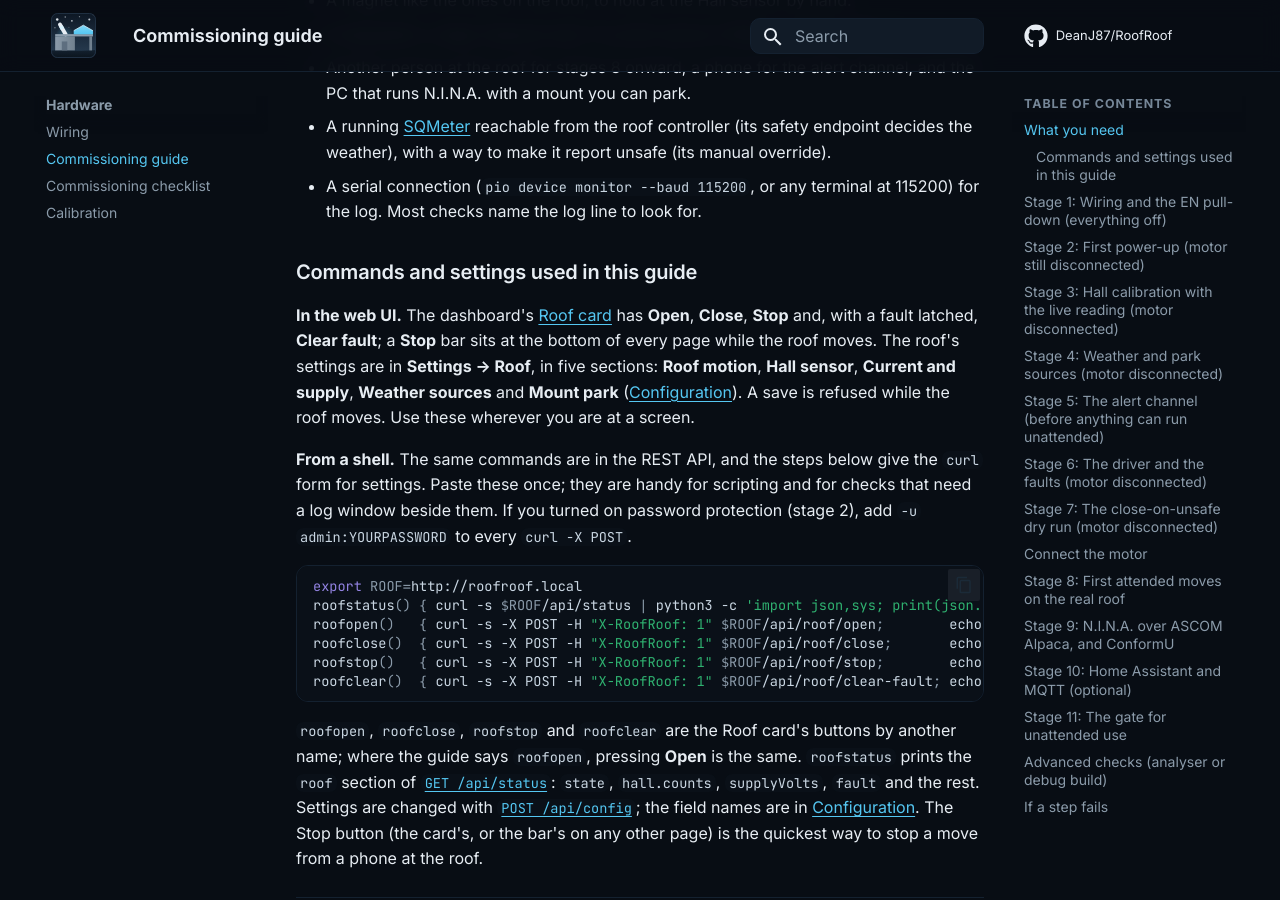
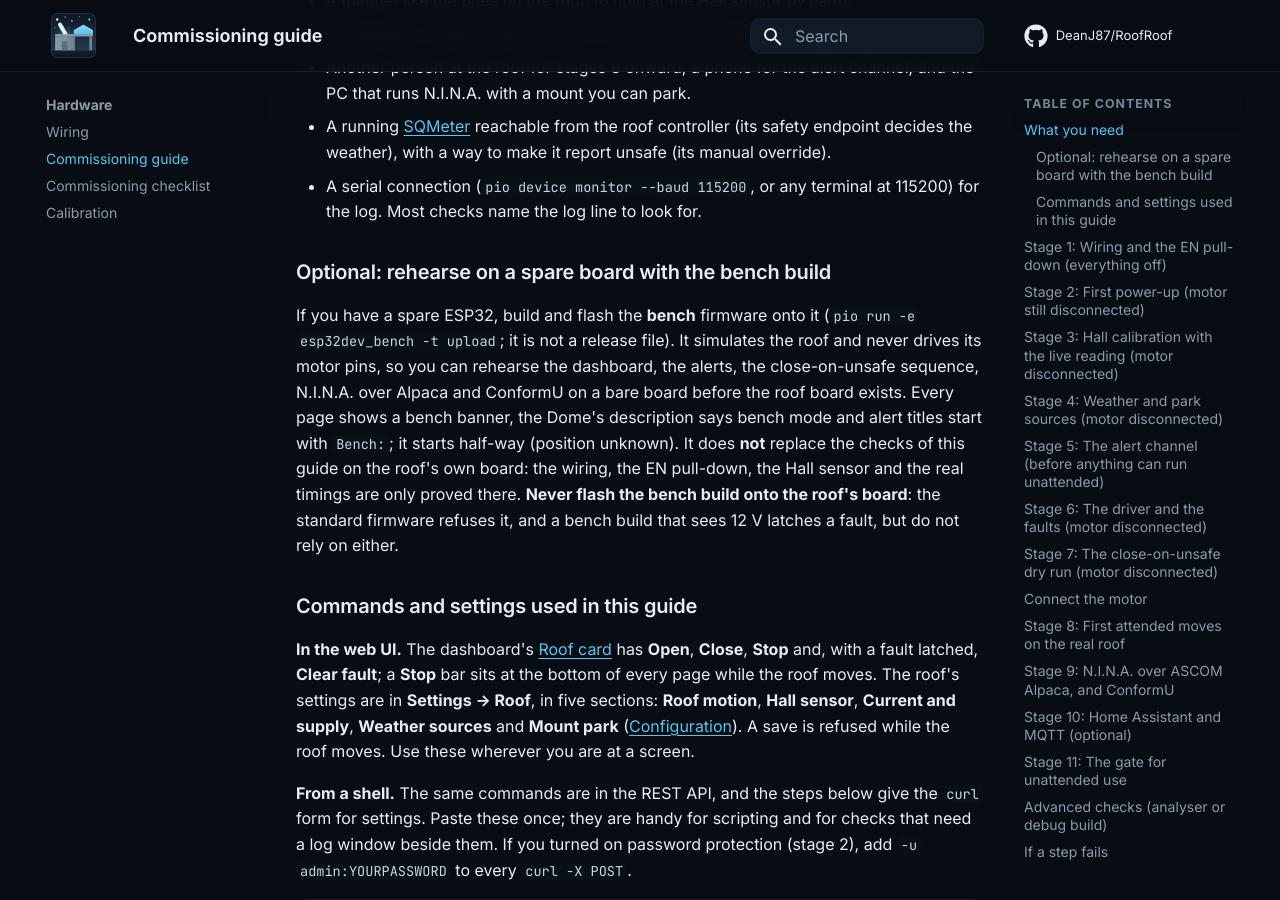
Before and after one commit to DeanJ87/RoofRoof, an MkDocs documentation site: the page built from docs/hardware/commissioning.md, in a window 1280 px wide and 900 px high, scrolled down 2782 px. Built offline with MkDocs 1.6.1 and Material for MkDocs 9.7.7, drawn with Linux system fonts in a browser that asks for light colours.

Commit message:
012: optional bench-build rehearsal (to verify against merged 011)

```diff
--- a/docs/hardware/commissioning.md
+++ b/docs/hardware/commissioning.md
@@ -65,6 +65,10 @@ flowchart TD
 - Another person at the roof for stages 8 onward, a phone for the alert channel, and the PC that runs N.I.N.A. with a mount you can park.
 - A running [SQMeter](https://github.com/DeanJ87/SQMeter) reachable from the roof controller (its safety endpoint decides the weather), with a way to make it report unsafe (its manual override).
 - A serial connection (`pio device monitor --baud 115200`, or any terminal at 115200) for the log. Most checks name the log line to look for.
+
+### Optional: rehearse on a spare board with the bench build
+
+If you have a spare ESP32, build and flash the **bench** firmware onto it (`pio run -e esp32dev_bench -t upload`; it is not a release file). It simulates the roof and never drives its motor pins, so you can rehearse the dashboard, the alerts, the close-on-unsafe sequence, N.I.N.A. over Alpaca and ConformU on a bare board before the roof board exists. Every page shows a bench banner, the Dome's description says bench mode and alert titles start with `Bench: `; it starts half-way (position unknown). It does **not** replace the checks of this guide on the roof's own board: the wiring, the EN pull-down, the Hall sensor and the real timings are only proved there. **Never flash the bench build onto the roof's board**: the standard firmware refuses it, and a bench build that sees 12 V latches a fault, but do not rely on either.
 
 ### Commands and settings used in this guide
 
```
